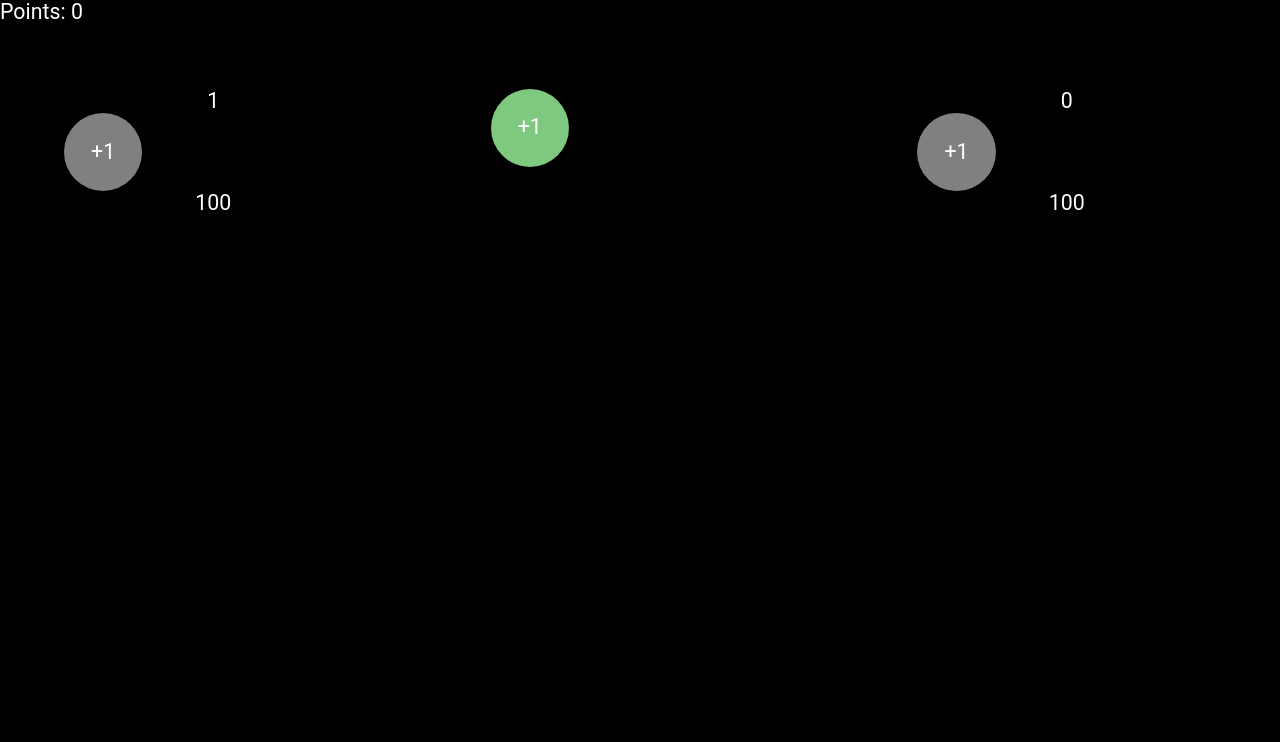
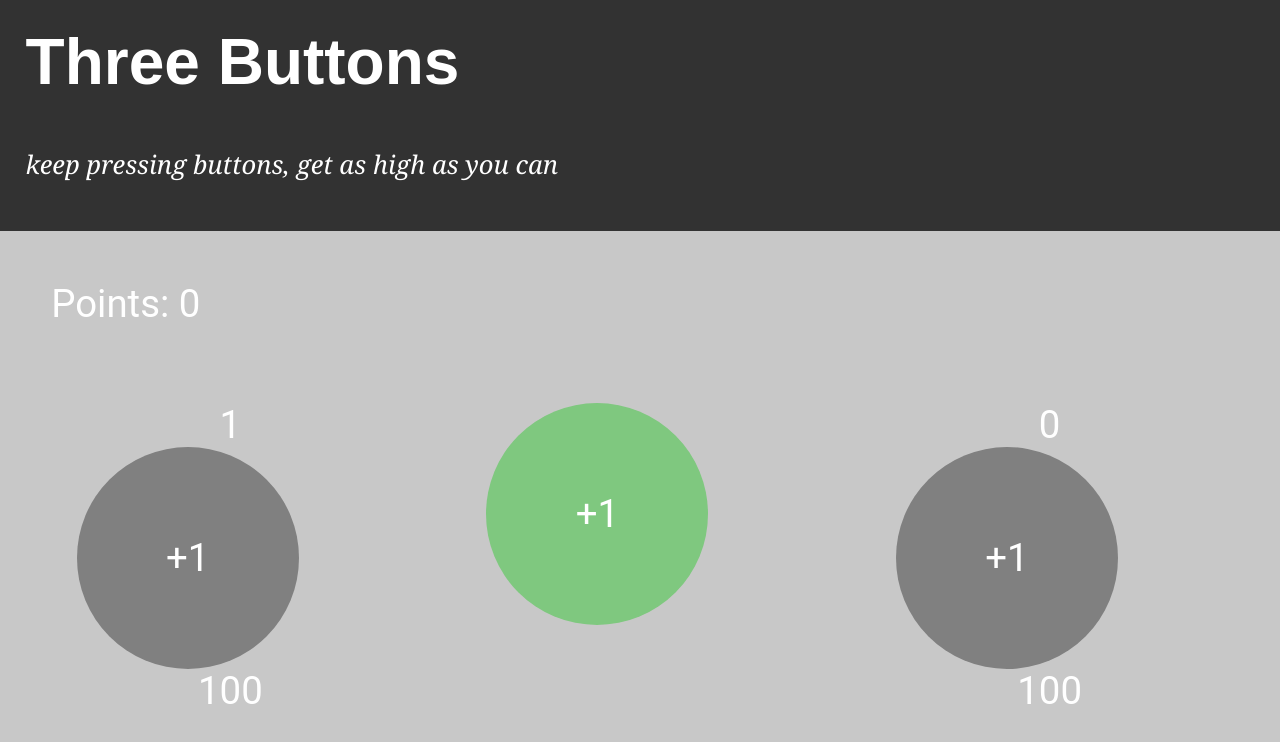
Before and after one commit to robbiemu/three_buttons, a plain HTML site: page src/index.html in a window 1280 px wide. Drawn offline with nearby package versions, Linux system fonts and the light colour scheme.

Commit message:
basically in balance

```diff
--- a/src/css/style.css
+++ b/src/css/style.css
@@ -1,13 +1,37 @@
 :root {
+  --darkgray: rgb(50,50,50);
+  --lightgray: rgb(200,200,200);
   --greengray: rgb(127,200,127);
   --mauve: rgb(200,127,127);
 }
 
+html {
+  font-size: 2vw;
+}
+
 body {
-  font-size: 16pt;
   font-family: Roboto, Helvetica, Consolas, sans;
-  background-color: black;
+  background-color: var(--darkgray);
   color: white;
+}
+
+h1 {
+  font-size: 2.5em;
+  margin-bottom: 0;
+  margin-top: 0;
+  font-weight: 900;
+  font-family: Futura, ‘Century Gothic’, AppleGothic, sans-serif
+}
+
+p {
+  font-style: italic;
+  font-family: Georgia, Times, ‘Times New Roman’, serif;
+  margin-top: 0;
+}
+
+section#content {
+  background-color: var(--lightgray);
+  font-size: 1.5rem;
 }
 
 div#game {
@@ -17,13 +41,15 @@ div#game {
   text-align: center;
 }
 
-
-
 div#game > div:not(top) {
   flex: 1;
   height: 100vh;
   min-height: 100vh;
-  padding: 4rem;
+  padding: 2rem;
+}
+
+#top, body > * {
+  padding: 1rem;
 }
 
 #modifier, #autoclick {
@@ -36,15 +62,15 @@ div#game > div:not(top) {
 
 .round {
   border-radius: 50%;
-  padding: calc(1em/3);
+  padding: calc(1rem/3);
 }
 
 .button {
   display: flex;
   justify-content: center; /* align horizontal */
   align-items: center; /* align vertical */
-  width: 4rem;
-  height: 4rem;
+  width: 16vw;
+  height: 16vw;
   cursor: default;
   -webkit-touch-callout: none; /* iOS Safari */
   -webkit-user-select: none;   /* Chrome/Safari/Opera */
--- a/src/index.html
+++ b/src/index.html
@@ -2,7 +2,10 @@
 <html>
 <head>
   <meta charset="utf-8" />
+  <meta name="viewport" content="width=device-width, initial-scale=1">
+
   <title>Three Buttons</title>
+
   <link rel="stylesheet" href="css/normalize.css" />
   <link rel="stylesheet" href="css/style.css" />
 
@@ -11,6 +14,8 @@
   <script type="text/javascript" src="js/game.js"></script>
 </head>
 <body>
+  <h1>Three Buttons</h1>
+  <p>keep pressing buttons, get as high as you can</p>
   <section id="content">
     <div id="top">Points: <span id="points_numeric"></span></div>
     <div id="game">
--- a/src/js/game.js
+++ b/src/js/game.js
@@ -36,7 +36,7 @@ function updateButtonCost () {
 }
 
 function updateDisplayVariables () {
-  $('#points_numeric').text(Vars.points)
+  $('#points_numeric').text(((Vars.points.toFixed(3)*1000)/1000).toString())
   $('#modifiers_cost').text(Vars.modifier.cost)
   $('#current_modifiers').text(Vars.modifier.current)
   $('#count_of_autoclickers').text(Vars.autoclick.agents.length)
@@ -88,6 +88,14 @@ const generic_button_press = function () {
     case 'per_click':
       console.log('per_click clicked')
       Vars.points += Vars.modifier.current * Vars.per_click * 100
+
+      if(Vars.modifier.cost/Vars.points > 100) {
+        Vars.modifier.cost = (((Vars.modifier.cost/Vars.points).toFixed(3) * 1000)/1000)
+      }
+      if(Vars.autoclick.cost/Vars.points > 100) {
+        Vars.autoclick.cost = (((Vars.autoclick.cost/Vars.points).toFixed(3) * 1000)/1000)
+      }
+
       updateButtonCost()
       updateDisplayVariables()
   }
```
